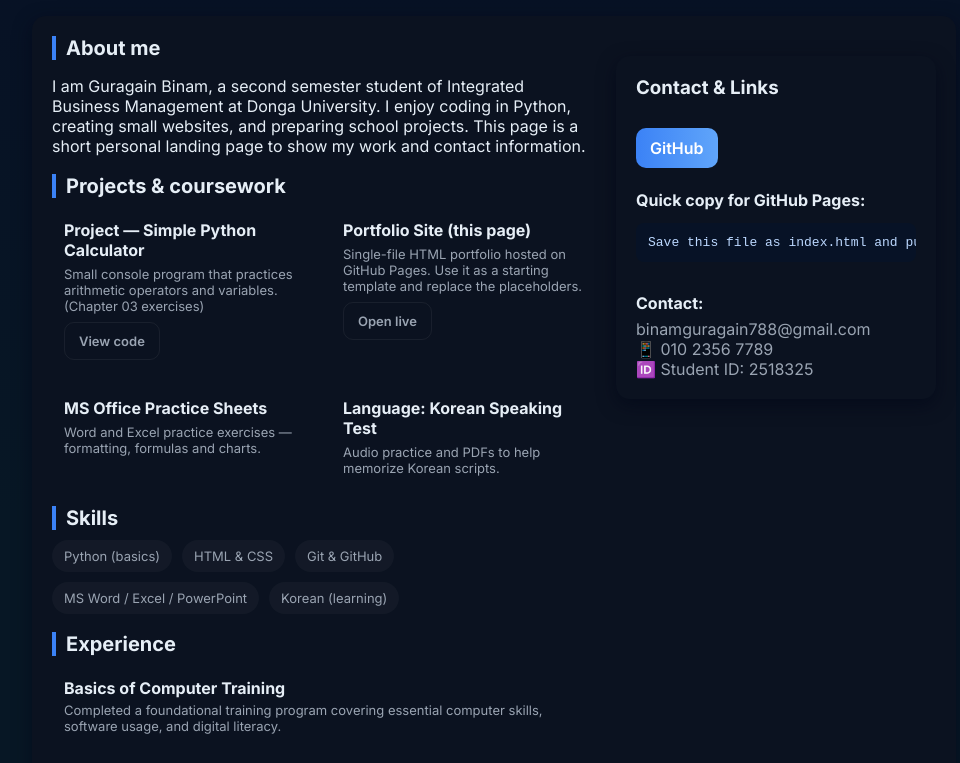
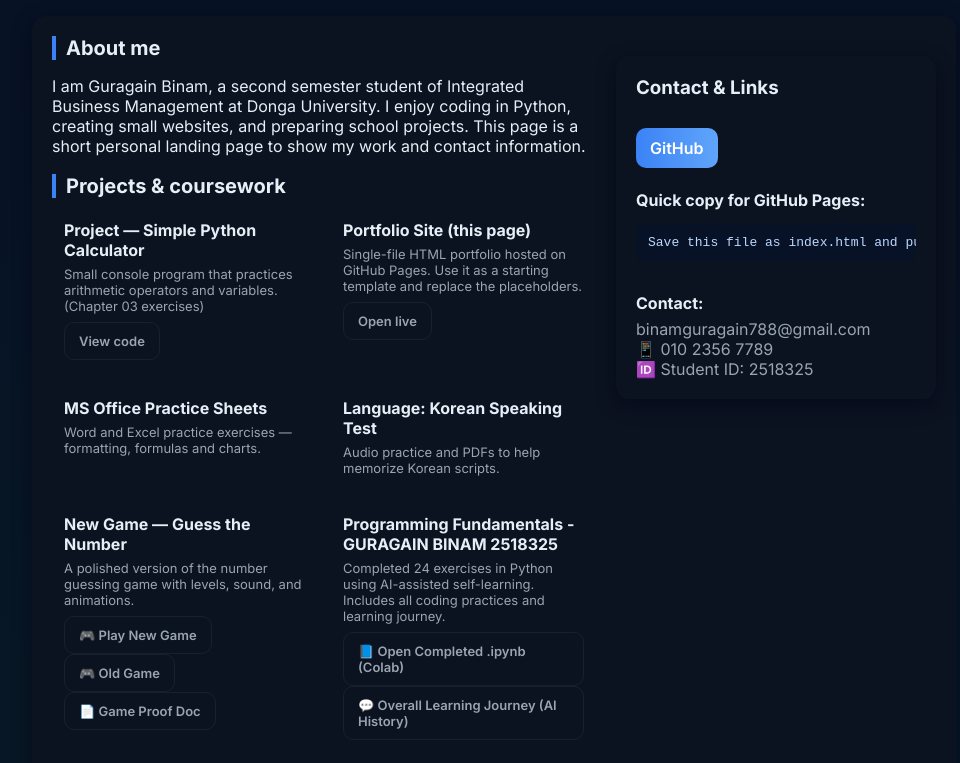
Before and after one commit to BinamG7/BG, a plain HTML site: page index.html in a window 1280 px wide. Shown: the part 189-952 px from the top of the page, without its empty margins (146-1106 px from the left). Drawn offline with Linux system fonts and the light colour scheme.

Commit message:
Update index.html with new game and programming section
Added new game section and updated programming fundamentals.

Signed-off-by: BinamG7 <guragainbinam111@gmail.com>

```diff
--- a/index.html
+++ b/index.html
@@ -94,6 +94,27 @@
               <h3>Language: Korean Speaking Test</h3>
               <p>Audio practice and PDFs to help memorize Korean scripts.</p>
             </article>
+
+            <article class="project">
+              <h3>New Game — Guess the Number</h3>
+              <p>A polished version of the number guessing game with levels, sound, and animations.</p>
+              <p style="margin-top:8px">
+                <a class="btn btn-ghost" href="https://binamg7.github.io/BG/newgame.html" target="_blank">🎮 Play New Game</a>
+                <a class="btn btn-ghost" href="https://binamg7.github.io/BG/game.html" target="_blank">🎮 Old Game</a>
+                <a class="btn btn-ghost" href="https://docs.google.com/document/d/1FRhtUlkFXN0YhrAdzL3LGeuumKVb1UFLXqfTIIZ48Fw/edit?usp=drivesdk" target="_blank">📄 Game Proof Doc</a>
+              </p>
+            </article>
+
+            <!-- ✅ Updated: Programming Fundamentals section -->
+            <article class="project">
+              <h3>Programming Fundamentals - GURAGAIN BINAM 2518325</h3>
+              <p>Completed 24 exercises in Python using AI-assisted self-learning. Includes all coding practices and learning journey.</p>
+              <p style="margin-top:8px">
+                <a class="btn btn-ghost" href="https://colab.research.google.com/drive/1LvuRUwHyxc5QP3umpzQWe8ObwiOFEqGx" target="_blank">📘 Open Completed .ipynb (Colab)</a>
+                <a class="btn btn-ghost" href="https://g.co/gemini/share/c740d9ac3888" target="_blank">💬 Overall Learning Journey (AI History)</a>
+              </p>
+            </article>
+
           </div>
         </div>
 
```
